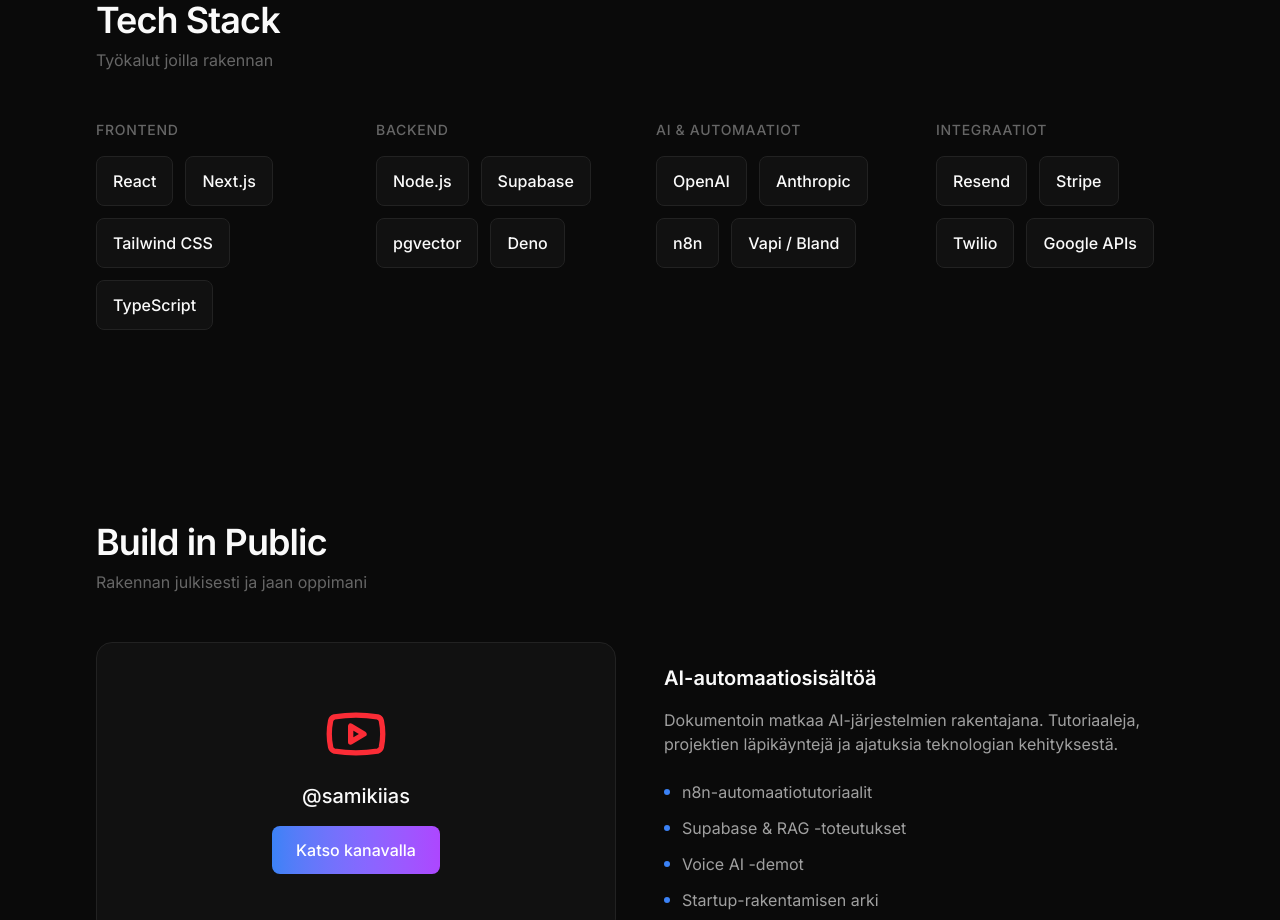
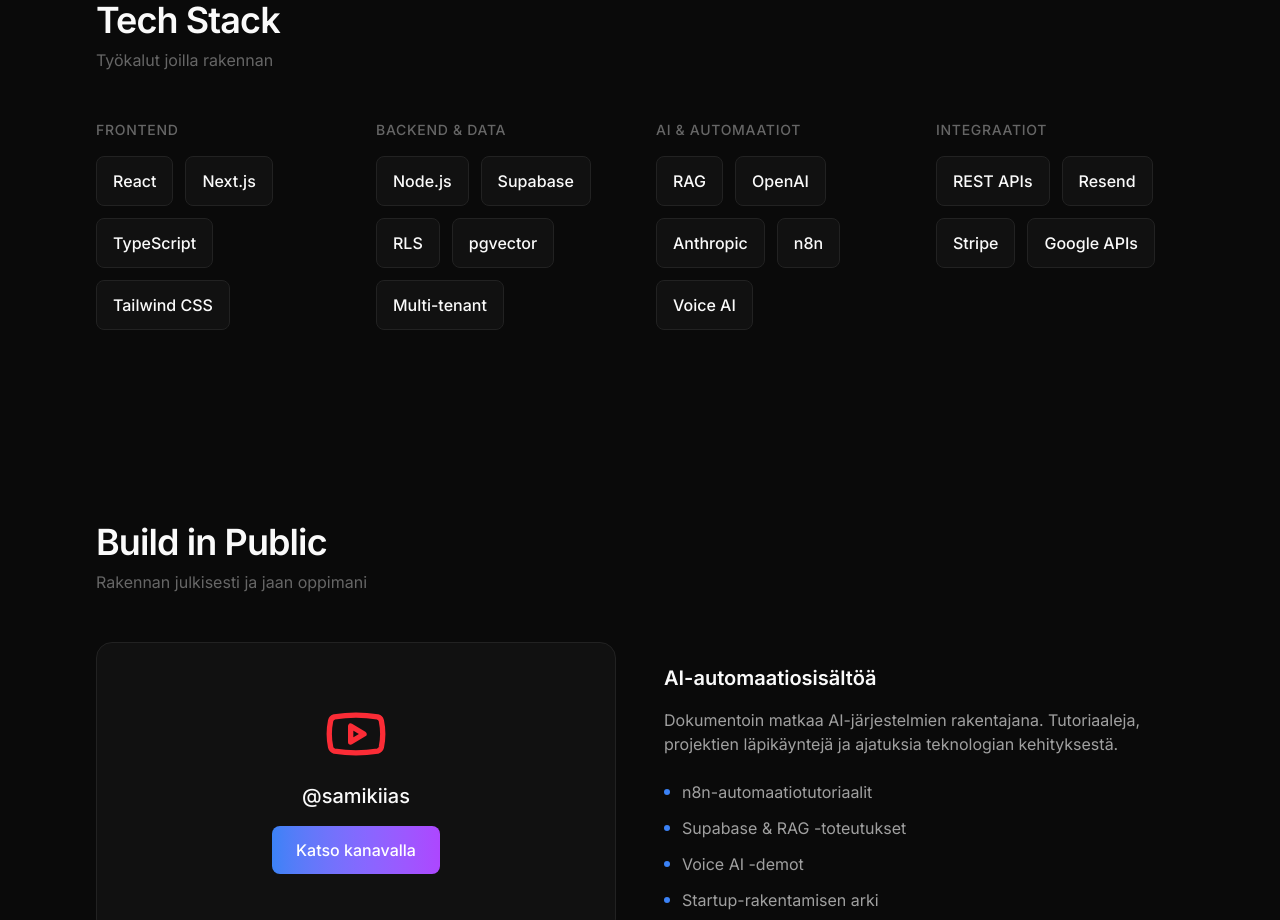
Before and after one commit to slemppa/Personal-portfolio, a React (Vite) app: page / in a window 1280 px wide. Shown: the part 1820-2740 px from the top of the page. Built offline with nearby package versions, Linux system fonts and the light colour scheme.

Commit message:
refactor: Update tech stack to match actual skills
- Add RLS, Multi-tenant architecture expertise
- Add RAG as primary AI skill
- Reorganize Backend & Data category
- Update tooltips for clarity

https://claude.ai/code/session_01FjfF7RU9xxnHJyHqN51n6f

```diff
--- a/src/components/TechStack.tsx
+++ b/src/components/TechStack.tsx
@@ -4,35 +4,37 @@ const techCategories = [
     items: [
       { name: 'React', tooltip: 'UI-kirjasto' },
       { name: 'Next.js', tooltip: 'Metaframework' },
-      { name: 'Tailwind CSS', tooltip: 'Tyylit' },
-      { name: 'TypeScript', tooltip: 'Tyypitys' }
+      { name: 'TypeScript', tooltip: 'Tyypitys' },
+      { name: 'Tailwind CSS', tooltip: 'Tyylit' }
     ]
   },
   {
-    title: 'Backend',
+    title: 'Backend & Data',
     items: [
       { name: 'Node.js', tooltip: 'Runtime' },
-      { name: 'Supabase', tooltip: 'BaaS & Database' },
+      { name: 'Supabase', tooltip: 'BaaS & PostgreSQL' },
+      { name: 'RLS', tooltip: 'Row Level Security' },
       { name: 'pgvector', tooltip: 'Vektorihaut' },
-      { name: 'Deno', tooltip: 'Edge Functions' }
+      { name: 'Multi-tenant', tooltip: 'Arkkitehtuuri' }
     ]
   },
   {
     title: 'AI & Automaatiot',
     items: [
+      { name: 'RAG', tooltip: 'Retrieval-Augmented Generation' },
       { name: 'OpenAI', tooltip: 'LLM API' },
       { name: 'Anthropic', tooltip: 'LLM API' },
-      { name: 'n8n', tooltip: 'Workflow automation' },
-      { name: 'Vapi / Bland', tooltip: 'Voice AI' }
+      { name: 'n8n', tooltip: 'Workflow-orkestrointi' },
+      { name: 'Voice AI', tooltip: 'Vapi / Bland' }
     ]
   },
   {
     title: 'Integraatiot',
     items: [
+      { name: 'REST APIs', tooltip: 'API-kehitys' },
       { name: 'Resend', tooltip: 'Sähköpostit' },
       { name: 'Stripe', tooltip: 'Maksut' },
-      { name: 'Twilio', tooltip: 'Viestintä' },
-      { name: 'Google APIs', tooltip: 'Dokumentit' }
+      { name: 'Google APIs', tooltip: 'Drive, Calendar' }
     ]
   }
 ]
```
